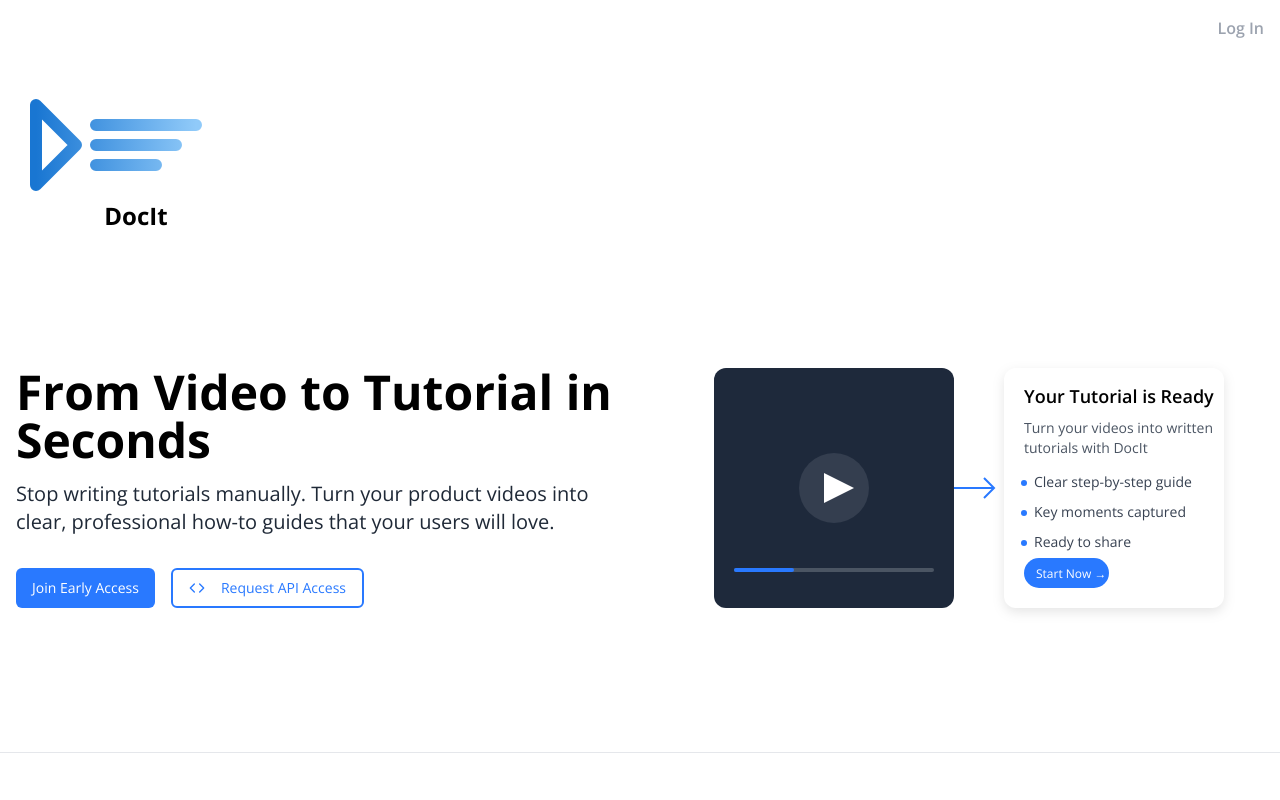
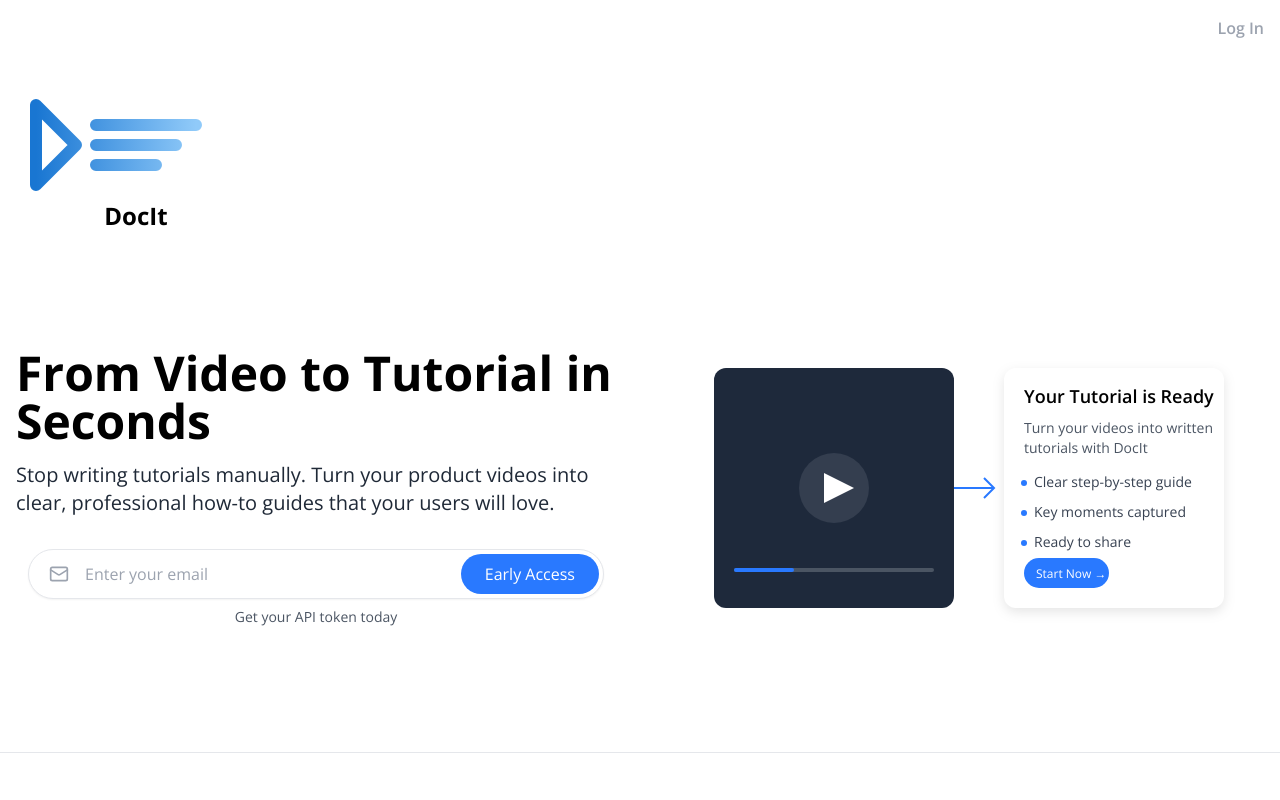
Before and after one commit to hadarbas/docit_website, a Next.js app: page / in a window 1280 px wide. Shown: the top 800 px of the page. Built offline with nearby package versions, Linux system fonts and the light colour scheme.

Commit message:
Update Hero.tsx

```diff
--- a/app/components/Hero.tsx
+++ b/app/components/Hero.tsx
@@ -1,7 +1,5 @@
 import Logo from './Logo'
-import { Code } from 'lucide-react'
-import Link from 'next/link'
-import { EmailForm } from './EmailForm'
+import { EmailCaptureForm } from './EmailCaptureForm'
 
 export default function Hero() {
     return (
@@ -14,10 +12,7 @@ export default function Hero() {
             <div className="lg:w-1/2">
                 <h2 className="text-4xl lg:text-5xl font-bold mb-4 text-black">From Video to Tutorial in Seconds</h2>
                 <p className="text-xl mb-8 text-gray-800">Stop writing tutorials manually. Turn your product videos into clear, professional how-to guides that your users will love.</p>
-                <div className="flex flex-col sm:flex-row gap-4">
-                <EmailForm buttonText="Join Early Access" />
-                <EmailForm buttonText="Request API Access" variant="outline" icon={<Code className="mr-2 h-4 w-4" />} />
-                </div>
+                 <EmailCaptureForm />
             </div>
             <div className="lg:w-1/2 w-full">
                 <svg
```
Lines whose indentation alone changed are shown as unchanged.
